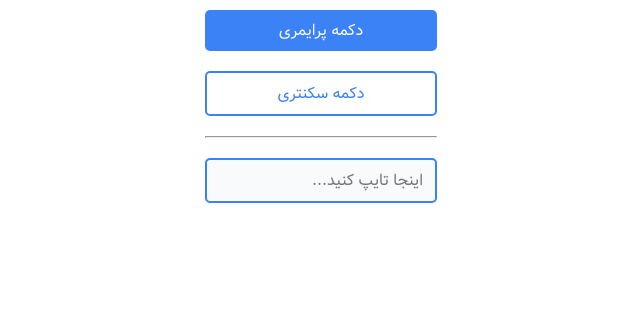
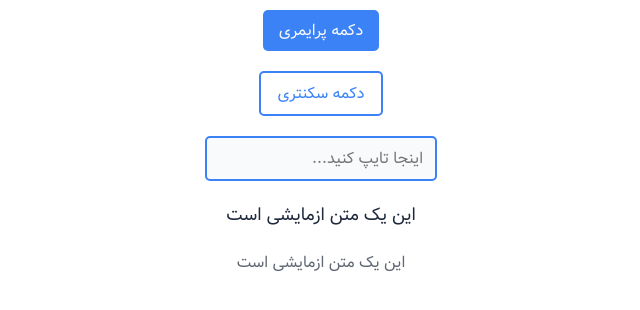
Before and after one commit to mohammadmehdisharife/ArianElements, a React (Vite) app: page / in a window 1280 px wide. Shown: the top 310 px of the page, without its empty margins (319-959 px from the left). Built offline with nearby package versions, Linux system fonts and the light colour scheme.

Commit message:
add text element for custom p tag

```diff
--- a/package.json
+++ b/package.json
@@ -11,7 +11,8 @@
   },
   "dependencies": {
     "react": "^19.2.0",
-    "react-dom": "^19.2.0"
+    "react-dom": "^19.2.0",
+    "react-icons": "^5.5.0"
   },
   "devDependencies": {
     "@eslint/js": "^9.39.1",
--- a/src/App.jsx
+++ b/src/App.jsx
@@ -1,14 +1,16 @@
 import styles from "./App.module.scss"
 import Btn from './components/btn/Btn';
 import Input from './components/input/Input';
+import Text from "./components/text/Text";
 
 const App = () => {
   return (
     <div className={styles.container} >
       <Btn variant='primary' color='blue' >دکمه پرایمری</Btn>
       <Btn variant='secondary' color='blue' >دکمه سکنتری</Btn>
-      <hr />
       <Input placeholder='اینجا تایپ کنید...'/>
+      <Text size="lg"> این یک متن ازمایشی است</Text>
+      <Text fade={true} > این یک متن ازمایشی است</Text>
     </div>
   );
 }
--- a/src/App.module.scss
+++ b/src/App.module.scss
@@ -4,4 +4,5 @@
     display: flex;
     flex-direction: column;
     gap: 20px;
+    align-items: center;
 }
--- /dev/null
+++ b/src/components/text/Text.jsx
@@ -0,0 +1,28 @@
+import styles from "./Text.module.scss"
+
+const Text = ({
+    children,
+    color = 'dark',
+    size = 'md',
+    fade = false,
+    className = '',
+    ...rest
+}) => {
+    return (
+        <p
+            className={`
+                ${styles.text}
+                ${styles[color]}
+                ${styles[`size-${size}`]}
+                ${fade ? styles.fade : ''}
+                ${className}
+            `}
+            dir="rtl"
+            {...rest}
+        >
+            {children}
+        </p>
+    );
+}
+
+export default Text;
--- /dev/null
+++ b/src/components/text/Text.module.scss
@@ -0,0 +1,22 @@
+@use '../colors' as *;
+
+.text {
+    margin: 0;
+    padding: 0;
+    text-align: right;
+    line-height: 1.6;
+}
+
+.dark { color: $dark; }
+.light { color: $light; }
+.blue { color: $blue; }
+.red { color: $red; }
+.green { color: $green; }
+.yellow { color: $yellow; }
+
+.size-sm { font-size: 14px; }
+.size-md { font-size: 16px; }
+.size-lg { font-size: 18px; }
+.size-xl { font-size: 20px; }
+
+.fade { opacity: 0.7; }
```
Also changed, not shown: 1 other file (tests, documents, lock files or other folders).
